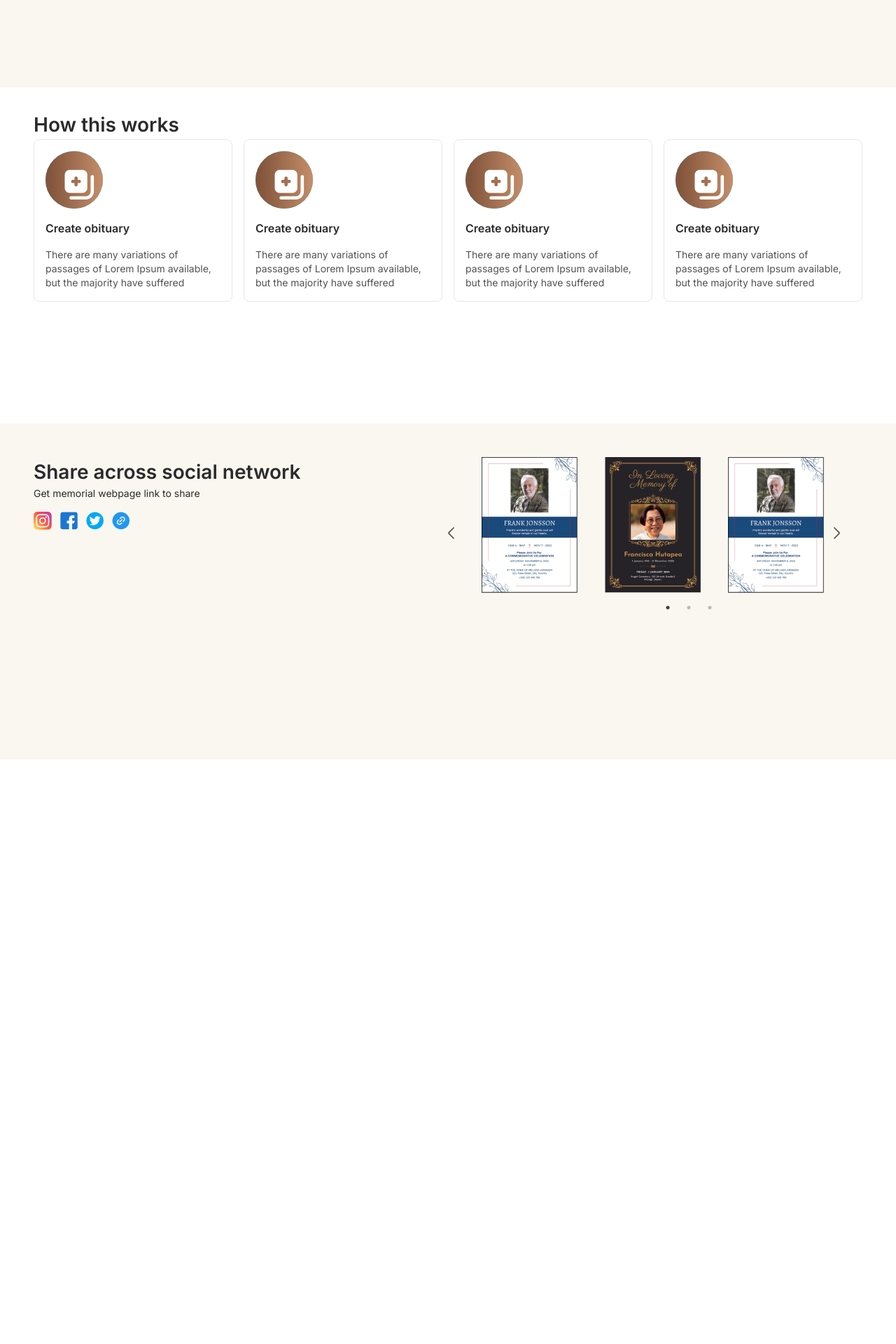
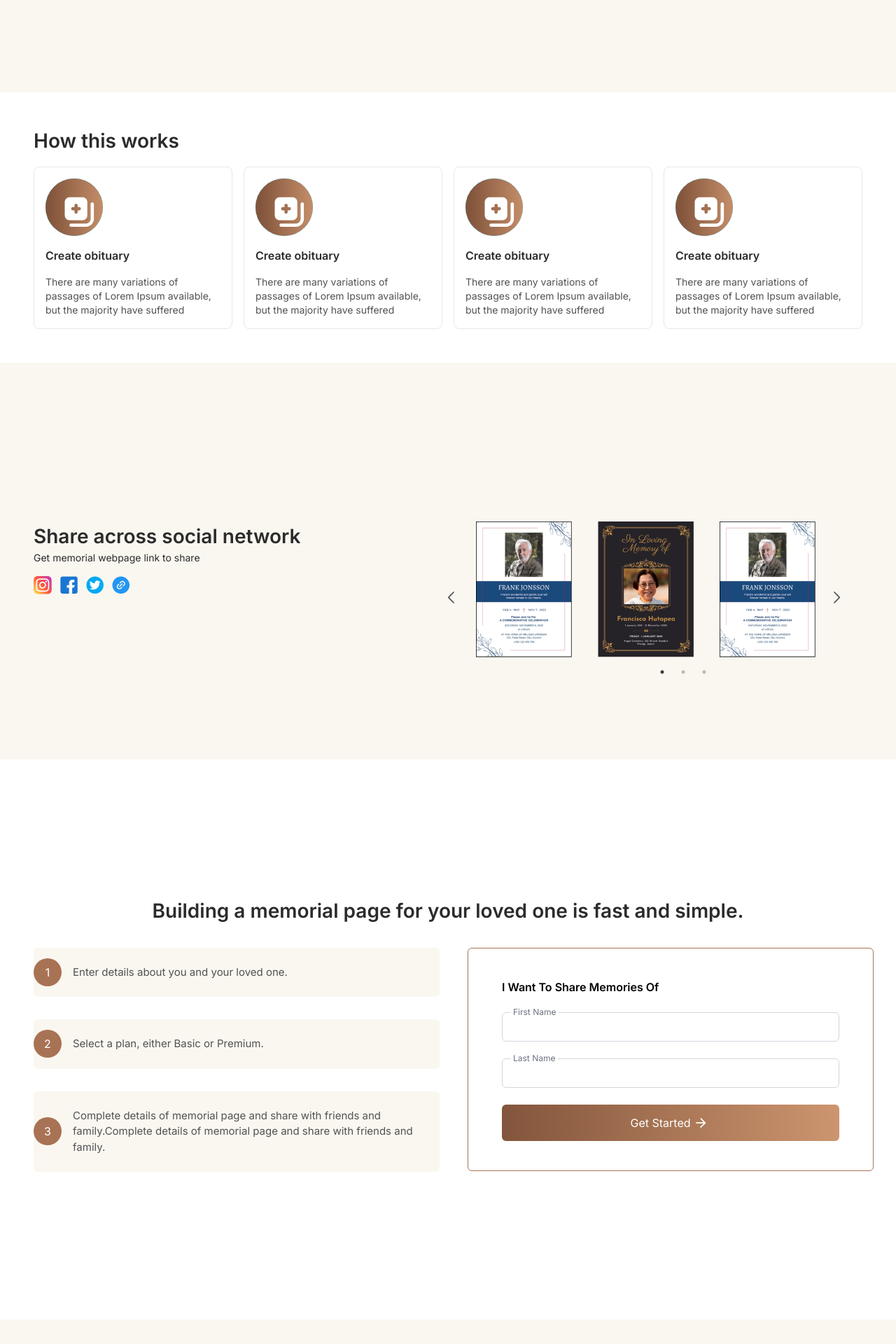
Before and after one commit to Kkrish7654/express-tribute, a Next.js app: page / in a window 1280 px wide. Shown: the part 700-2620 px from the top of the page at 70% size. Before the commit the page ends 1785 px from the top, so only its background shows below. Built offline with nearby package versions, Linux system fonts and the light colour scheme.

Commit message:
social and getstarted

```diff
--- a/app/page.js
+++ b/app/page.js
@@ -1,8 +1,10 @@
 import React from 'react'
-import Home from '@/components/Home/Home'
-import HowThisWorks from '@/components/Home/HowThisWorks'
+import Home from '@/components/Home/Main/Home'
+import HowThisWorks from '@/components/Home/HowThisWorks/HowThisWorks'
 import PageLayout from '@/components/Layouts/PageLayout'
-import Social from '@/components/Home/Social'
+import Social from '@/components/Home/Social/Social'
+import GetStarted from '@/components/Home/GetStarted/GetStarted'
+import Tributes from '@/components/Home/Tributes/Tributes'
 
 const Main = () => {
   // Main page
@@ -13,6 +15,8 @@ const Main = () => {
         <Home/>
         <HowThisWorks/>
         <Social/>
+        <GetStarted/>
+        <Tributes/>
       </div>
     </PageLayout>
 
--- /dev/null
+++ b/components/Home/GetStarted/GetStarted.js
@@ -0,0 +1,88 @@
+import React from 'react'
+import Link from 'next/link'
+
+const GetStarted = () => {
+
+  // left lists descriptions
+  const Lists = [
+    {title:"Enter  details about you and your loved one."},
+    {title:"Select a plan, either Basic or Premium."},
+    {title:"Complete details of memorial page and share with friends and family.Complete details of memorial page and share with friends and family. "},
+  ]
+
+  return (
+    <div className=" bg-white h-[100vh] flex flex-col items-center justify-center">
+      {/* title for this section */}
+        <h4 className='text-center pt-12 text-[28px] font-semibold text-[#2B2B2B]'>Building a memorial page for your loved one is fast and simple.</h4>
+      <div className="  w-full sm:px-12 px-4 pt-4 grid grid-cols-2 gap-6 items-start justify-between pb-16">
+
+        {/* Left */}
+        <div className='mt-4'>
+          <ul className='flex flex-col gap-8'>
+            {
+              // mapping through lists
+              Lists.map((list, index) => (
+                <li className='relative flex gap-4 items-center w-full h-full p-6 bg-[#FAF7F0] rounded-md'>
+                  <div className="absolute left-0 p-2 w-10 h-10 bg-[#A87354] rounded-full text-center text-white">
+                    {index+1}
+                  </div>
+                  <span className='text-[15px] pl-8 text-[#525252]'>{list.title}</span>
+                </li>
+              ))
+            }
+          </ul>
+        </div>
+        {/* end */}
+
+        {/* Right */}
+        <div className='border h-[95%] rounded-md m-4 w-full border-[#A87354] p-6 px-12 flex flex-col gap-6 justify-center items-start'>
+            <h4 className='font-semibold text-[16px] capitalize'>I want to share memories of</h4>
+
+            {/* First Name Input */}
+            <div className='relative w-full'>
+              <input
+                className="border border-gray-300 py-3 px-3 text-xs rounded-md w-full"
+                type="text"
+              />
+              <label className="absolute top-0 left-3 -mt-2 bg-white text-gray-500 text-xs px-1">
+                First Name
+              </label>
+              </div>
+
+            {/* Last Name Input */}
+            <div className='relative w-full'>
+              <input
+                className="border border-gray-300 py-3 px-3 text-xs rounded-md w-full"
+                type="text"
+              />
+              <label className="absolute top-0 left-3 -mt-2 bg-white text-gray-500 text-xs px-1">
+                Last Name
+              </label>
+              </div>
+
+            {/* Submit Button */}
+            <div className='w-full'>
+              <Link href="#"
+                style={{background:"linear-gradient(90deg, #83553C 0%, #CD956F 100%)"}}
+                className='w-full  p-3 sm:p2 flex justify-center items-center rounded-md'
+              >
+                <p className='text-white'>Get Started</p>
+
+                {/* Svg right icon */}
+                <div>
+                <svg xmlns="http://www.w3.org/2000/svg" width="29" height="28" viewBox="0 0 29 28" fill="none">
+                  <path d="M18.1257 13.1418C16.5386 11.5028 14.9613 9.85443 13.3742 8.21538C13.8126 7.81695 14.2407 7.44681 14.6303 7.09476C16.8658 9.45451 19.1663 11.8825 21.4487 14.272C19.0692 16.5356 16.6507 18.8363 14.2322 21.137C13.8609 20.7564 13.4713 20.3469 13.0445 19.8983C14.7214 18.3216 16.398 16.7545 18.1726 15.0756C14.462 14.983 10.9131 14.8944 7.3261 14.8049C7.34154 14.1864 7.35555 13.6251 7.37075 13.0162C10.9387 13.1052 14.4971 13.194 18.0555 13.2829C18.0758 13.2358 18.096 13.1887 18.1257 13.1418Z" fill="white"/>
+                </svg>
+                </div>
+                {/* icon end */}
+
+              </Link>
+            </div>
+        </div>
+        {/* end */}
+      </div>
+    </div>
+  )
+}
+
+export default GetStarted
--- a/components/Home/HowThisWorks.js
+++ b/components/Home/HowThisWorks/HowThisWorks.js
@@ -1,6 +1,6 @@
 import React from 'react'
-import HowItWorksCard from '../Cards/HowItWorksCard'
-import PageLayout from '../Layouts/PageLayout'
+import HowItWorksCard from '../../Cards/HowItWorksCard'
+import PageLayout from '../../Layouts/PageLayout'
 
 const HowThisWorks = () => {
 
@@ -28,10 +28,10 @@ const HowThisWorks = () => {
     },
   ]
   return (
-    <div className=" bg-[#FAF7F0]">
-     <div className=" h-[60vh] bg-white w-full sm:px-12 px-4 pt-8">
+    <div className=" bg-[#FAF7F0] h-[70vh] flex items-center justify-center">
+     <div className="  bg-white w-full sm:px-12 px-4 pt-12 pb-12">
       <div>
-        <h4 className='font-semibold text-[#2B2B2B] text-[28px]'>How this works</h4>
+        <h4 className='font-semibold text-[#2B2B2B] text-[28px] mb-4'>How this works</h4>
       </div>
 
       <div className='grid grid-cols-4 gap-4'>
--- a/components/Home/Home.js
+++ b/components/Home/Main/Home.js
@@ -1,5 +1,5 @@
 import React from 'react'
-import PageLayout from '../Layouts/PageLayout'
+import PageLayout from '../../Layouts/PageLayout'
 import Image from 'next/image'
 import Link from 'next/link'
 
@@ -17,7 +17,7 @@ const Home = () => {
 
   return (
 
-      <div className='grid sm:grid-cols-2 w-full items-start min-h-[90vh] sm:px-12 px-4 bg-[#FAF7F0]'>
+      <div className='grid sm:grid-cols-2 sm:justify-end sm:items-center w-full sm:-my-10 min-h-[90vh] sm:px-12 px-4 bg-[#FAF7F0]'>
         {/* left title */}
         <div className='flex flex-col gap-6'>
           <div>
@@ -79,7 +79,7 @@ const Home = () => {
         {/* end title */}
 
         {/* Right slider */}
-        <div className='m-8'>
+        <div className='m-8 justify-self-end'>
           <Image width={600} height={300} src="/images/express-home.png" alt='home'/>
         </div>
         {/* end slider */}
--- a/components/Home/Social.js
+++ b/components/Home/Social/Social.js
@@ -41,9 +41,9 @@ const Social = () => {
   };
 
   return (
-    <div className=" bg-[#FAF7F0]">
-     <div className=" h-[60vh] w-full sm:px-12 px-4 pt-12 grid grid-cols-2">
-        <div >
+    <div className=" bg-[#FAF7F0] h-[60vh] flex items-center justify-center">
+     <div className="  w-full sm:px-12 px-4 pt-12 pb-12 grid grid-cols-2 items-start justify-between">
+        <div className=''>
         <h4 className='font-semibold text-[28px] text-[#2B2B2B]'>Share across social network </h4>
           <p className='text-sm text-[#2B2B2B]'>Get memorial webpage link to share</p>
 
@@ -58,9 +58,9 @@ const Social = () => {
 
 
       {/* Right side slider carousel */}
-      <div>
+      <div className='float-right'>
         <div className='relative'>
-          <Slider {...settings} className='pl-12 pr-4'>
+          <Slider {...settings} className='pl-10 pr-8'>
             <div className='flex'>
               <img src='/images/image 321.png' alt='img'/>
             </div>
--- /dev/null
+++ b/components/Home/Tributes/Tributes.js
@@ -0,0 +1,30 @@
+import React from 'react'
+
+const Tributes = () => {
+  // people who tributed
+  const Peoples = [
+    {
+      person_profile:"",
+      person_title:"",
+      person_name:"",
+      date:""
+    }
+  ]
+  return (
+    <div className=" bg-[#FAF7F0] h-[60vh] flex items-center justify-center">
+    <div className="  w-full sm:px-12 px-4 pt-12 pb-12 grid grid-cols-2 items-start justify-between">
+       <div className=''>
+        {/* section title */}
+          <h4>Tributes of the day</h4>
+
+        {/* View all tributes button */}
+        <button className='px-4 py-2 rounded-full bg-[#D09770, #C68E69, #A67354, #8E5F44, #80533B, #7C4F38]'>
+          View all
+        </button>
+        </div>
+      </div>
+    </div>
+  )
+}
+
+export default Tributes
```
